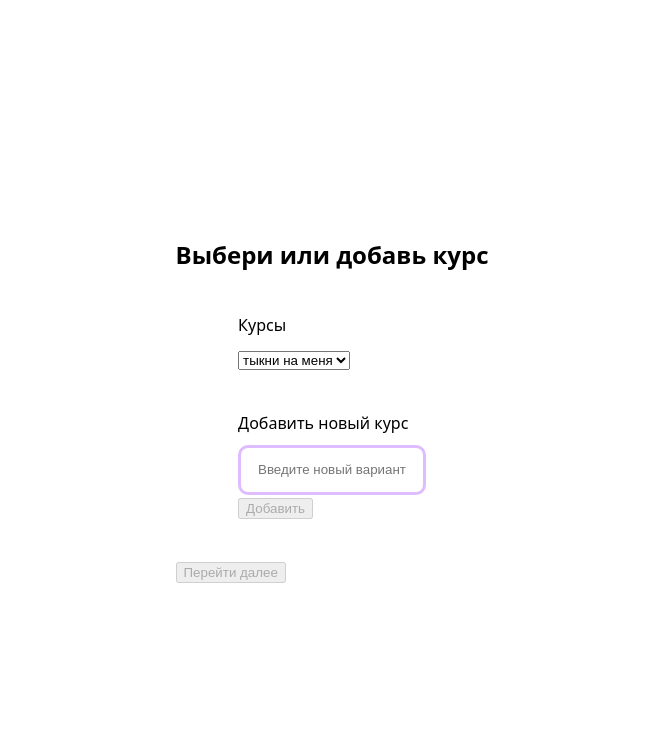
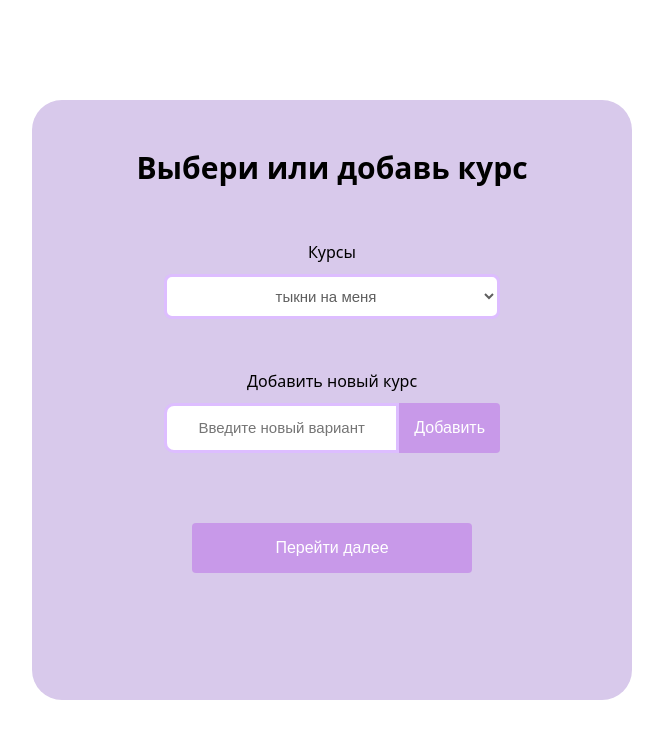
Before and after one commit to Vinter-mach/kabachok, a React (Vite) app in the folder frontend/: page /courses in a window 1280 px wide. Shown: the top 738 px of the page, without its empty margins (308-971 px from the left). Built offline with nearby package versions, Linux system fonts and the light colour scheme.

Commit message:
Сделала выбор курса чуток красивее

```diff
--- a/frontend/src/styles/Course.css
+++ b/frontend/src/styles/Course.css
@@ -1,27 +1,49 @@
 .selection-container {
-    max-width: 500px;
     margin: 0 auto;
     padding: 20px;
-    font-family: Arial, sans-serif;
+    color: black;
+    text-align: center;
+    width: 70vh;
+    height: 70vh;
+    border-radius: 30px;
+    background-color: #d8c9eb;
+    overflow: hidden;
+}
+
+.selection-container h2 {
+    font-size: 30px;
 }
 
 .form-group {
-    margin-bottom: 20px;
+    display: block;
+    width: 60%;
+    margin: 50px auto;
 }
 
 .form-group label {
     display: block;
-    margin-bottom: 8px;
-    font-weight: bold;
+    margin-bottom: 10px;
 }
 
 .form-control {
     width: 100%;
     padding: 10px;
-    border: 1px solid #ddd;
-    border-radius: 4px;
-    font-size: 16px;
+    border: 3px solid rgba(123, 0, 255, 0.26);
+    border-radius: 8px;
+    font-size: 15px;
+    background-color: #ffffff;
+    color: rgba(0, 0, 0, 0.63);
+    text-align: center;
 }
+
+.form-control:focus {
+    outline: none;
+}
+
+.form-control option {
+    outline: none;
+}
+
 
 .input-group {
     display: flex;
@@ -43,33 +65,34 @@
 }
 
 .btn-add {
-    background-color: #4CAF50;
+    background-color: rgba(140, 21, 205, 0.77);
     color: white;
     border-top-left-radius: 0;
     border-bottom-left-radius: 0;
 }
 
 .btn-add:hover {
-    background-color: #45a049;
+    background-color: #8c15cd;
 }
 
 .btn-add:disabled {
-    background-color: #cccccc;
+    background-color: rgba(173, 74, 228, 0.38);
     cursor: not-allowed;
 }
 
 .btn-primary {
-    background-color: #2196F3;
+    background-color: #8c15cd;
     color: white;
-    width: 100%;
-    margin-top: 10px;
+    width: 50%;
+    height: 50px;
+    margin-top: 20px;
 }
 
 .btn-primary:hover {
-    background-color: #0b7dda;
+    background-color: rgba(173, 74, 228, 0.38);
 }
 
 .btn-primary:disabled {
-    background-color: #cccccc;
+    background-color: rgba(173, 74, 228, 0.38);
     cursor: not-allowed;
 }
```
Also changed, not shown: frontend/src/pages/Course.jsx (+11 -17 lines).
